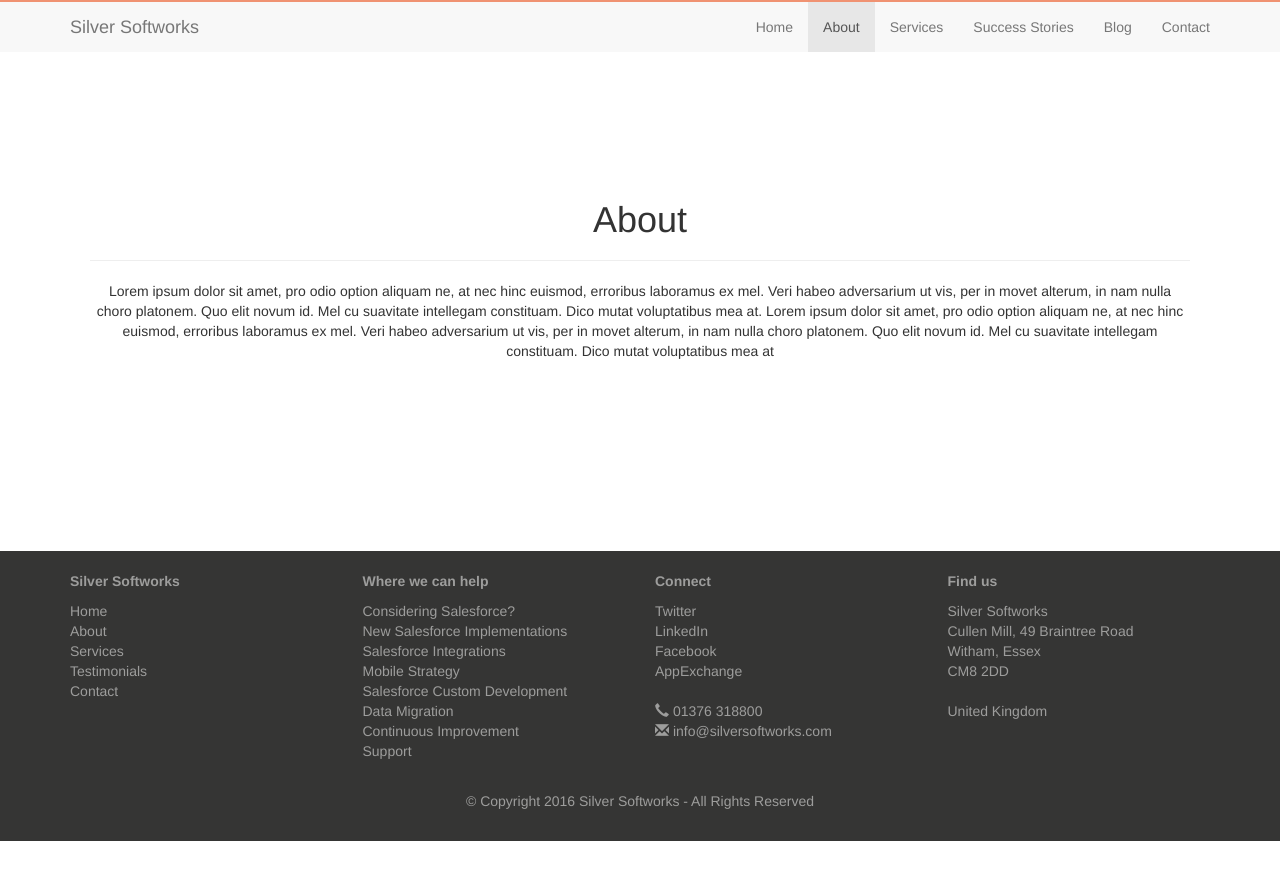
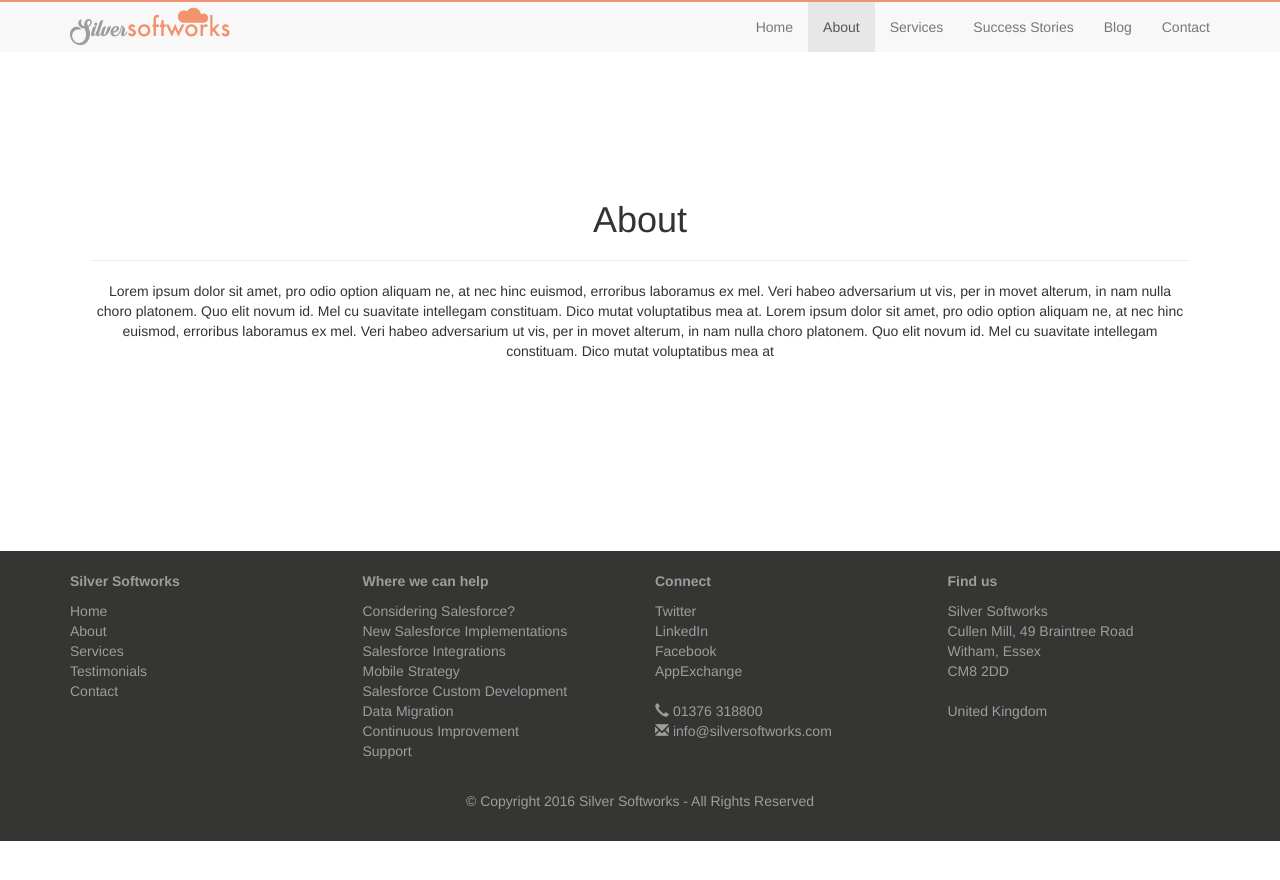
Before and after one commit to ThomasDavidPacker/Silver-Softworks, a Jekyll site: the page built from about.html, in a window 1280 px wide. Shown: the top 880 px of the page. Built offline with Jekyll 4.4.1, drawn with Linux system fonts in a browser that asks for light colours.

Commit message:
Navbar logo update
Navbar logo update

```diff
--- a/_includes/navigation.html
+++ b/_includes/navigation.html
@@ -7,7 +7,7 @@
 	            <span class="icon-bar"></span>
 	            <span class="icon-bar"></span>
 	        </button>
-	        <a class="navbar-brand" href="{{site.baseurl}}/index.html">Silver Softworks</a>
+	        <a class="navbar-brand" href="{{site.baseurl}}/index.html"><img src="/images/silversoftworks/logos/sslogo_with_cloud.png"></a>
 	    </div>
 	    <div id="navbar" class="collapse navbar-collapse">
 			<ul class="nav navbar-nav navbar-right">
--- a/css/style.css
+++ b/css/style.css
@@ -337,6 +337,20 @@
 	font-size: 21px;
 }
 
+/* HEADER */
+
+.navbar .brand
+{
+	max-height: 40px;
+	overflow: visible;
+	padding-top: 0;
+	padding-bottom: 0;
+}
+.navbar a.navbar-brand
+{
+	padding: 5px 15px 8px;
+}
+
 /* BLOG */
 
 .c_post_container
```
